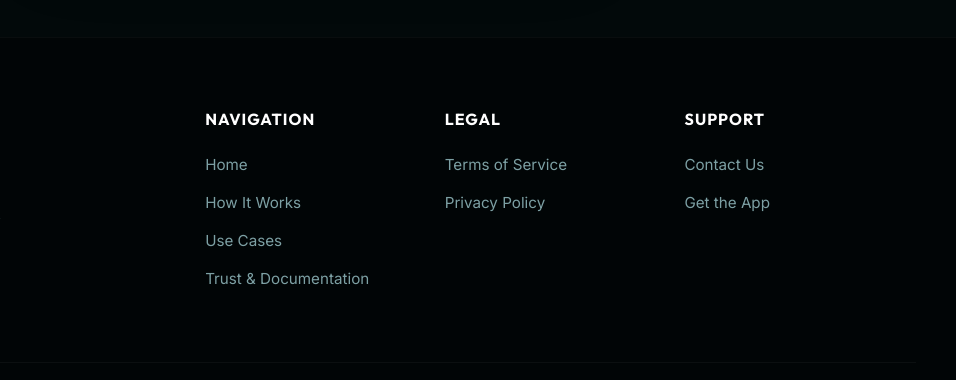
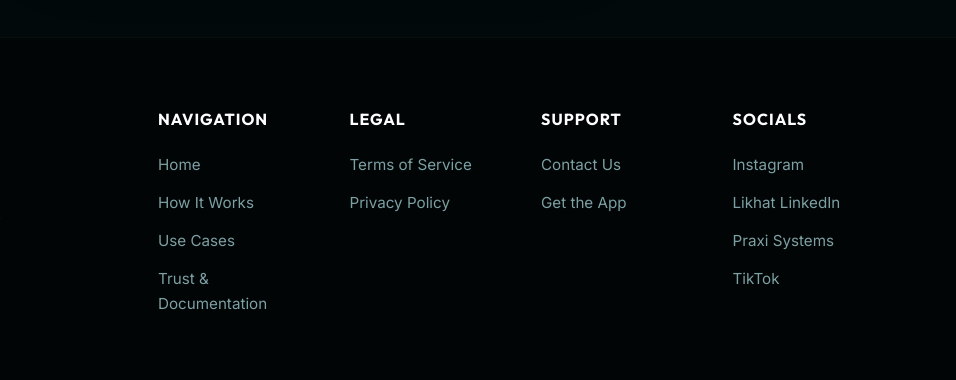
Before and after one commit to pakeezaq/Likhat-LandingPage, a website built with Vite: page delete-account.html in a window 1280 px wide. Shown: the part 3018-3398 px from the top of the page, 324-1280 px from the left. Built offline with nearby package versions, Linux system fonts and the light colour scheme.

Commit message:
social pages added

```diff
--- a/delete-account.html
+++ b/delete-account.html
@@ -335,6 +335,13 @@
                     <a href="mailto:info@praxisystems.com">Contact Us</a>
                     <a href="https://play.google.com/store/apps/details?id=com.pakeezaq09.likhat" target="_blank" rel="noopener noreferrer">Get the App</a>
                 </div>
+                <div class="footer-col">
+                    <h4>Socials</h4>
+                    <a href="https://www.instagram.com/likhat.pk?igsh=dnlrZmh0ZXltOGJq&utm_source=qr" target="_blank" rel="noopener noreferrer">Instagram</a>
+                    <a href="https://www.linkedin.com/company/likhat-praxisystems/" target="_blank" rel="noopener noreferrer">Likhat LinkedIn</a>
+                    <a href="https://www.linkedin.com/company/praxis-systems/" target="_blank" rel="noopener noreferrer">Praxi Systems</a>
+                    <a href="https://www.tiktok.com/@likhat_pakistan?_r=1&_t=ZS-97ChCG1FzfQ" target="_blank" rel="noopener noreferrer">TikTok</a>
+                </div>
             </div>
         </div>
         <div class="container footer-bottom">
--- a/src/style.css
+++ b/src/style.css
@@ -1168,7 +1168,7 @@ footer {
 
 .footer-content-wrapper {
     display: grid;
-    grid-template-columns: 1fr 1.8fr;
+    grid-template-columns: 1fr 2.2fr;
     gap: 5rem;
     padding-bottom: 3.5rem;
 }
@@ -1188,7 +1188,7 @@ footer {
 
 .footer-grid {
     display: grid;
-    grid-template-columns: repeat(3, 1fr);
+    grid-template-columns: repeat(4, 1fr);
     gap: 2.5rem;
 }
 
```
Also changed, not shown: founding-circle.html (+7 -0 lines), index.html (+7 -0 lines), privacy.html (+7 -0 lines), terms.html (+7 -0 lines).
